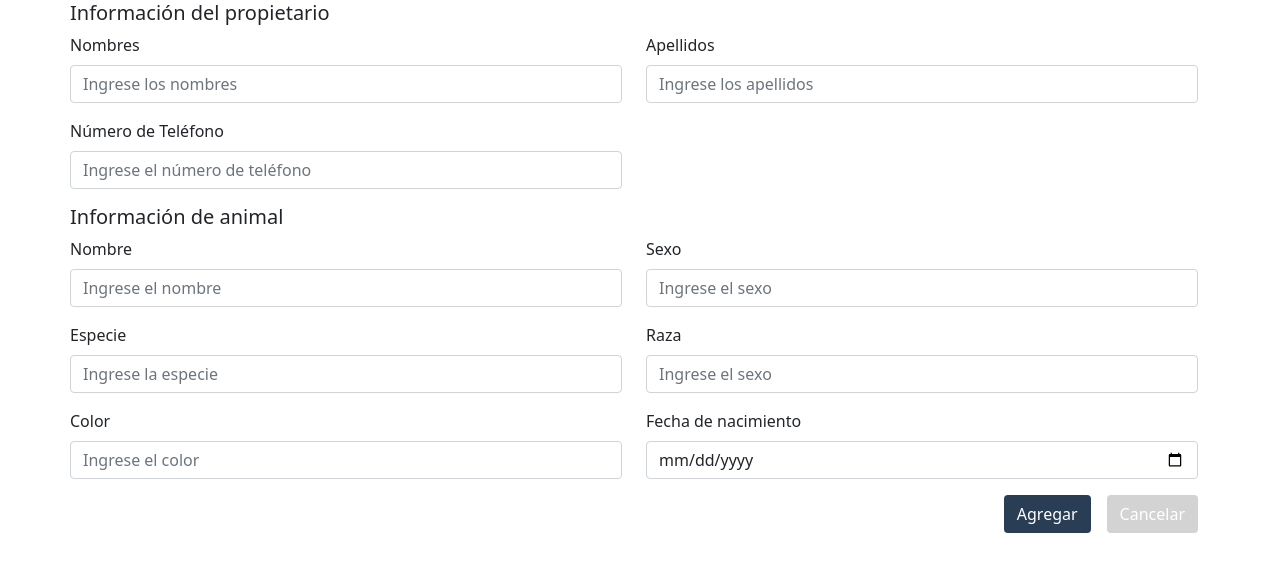
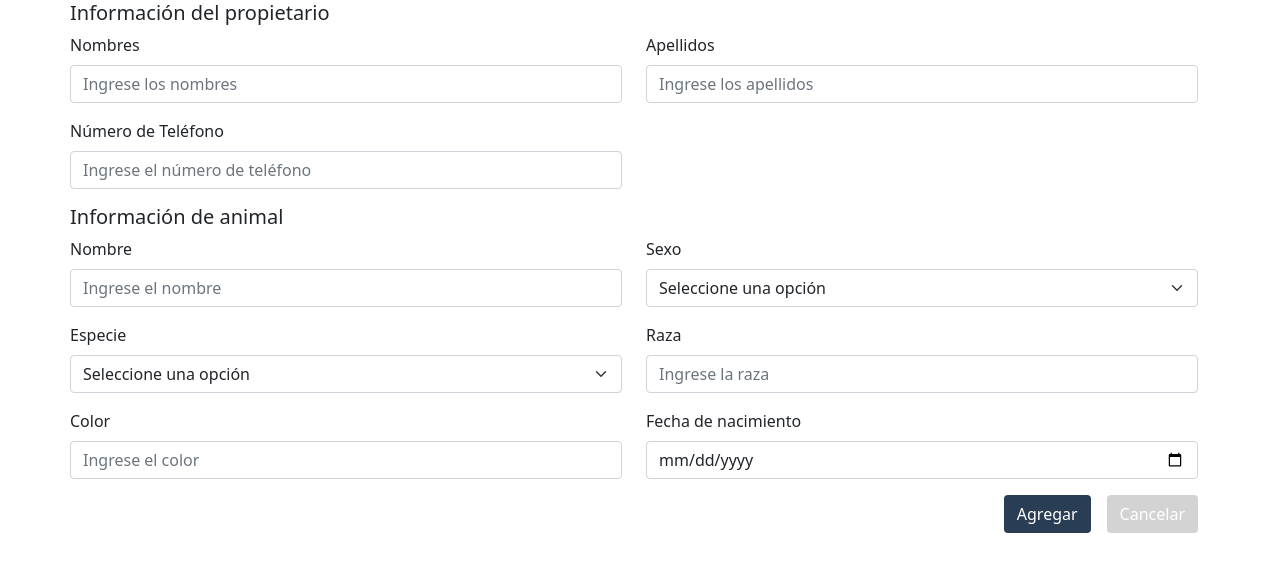
Before and after one commit to LIS-Project-2022/veterinaria, a PHP site: page /dashboard/animales/create.php in a window 1280 px wide. Shown: the part 131-703 px from the top of the page. Run offline with PHP 8.4, Linux system fonts and the light colour scheme; some libraries are stand-ins or nearby versions.

Commit message:
select de especie y sexo

```diff
--- a/app/views/animales/create.php
+++ b/app/views/animales/create.php
@@ -11,9 +11,11 @@
         <h5>Información de animal</h5>
         <?php
             Page::textInput('Nombre', 'nombre_a', isset($_POST['nombre_a']) ? $_POST['nombre_a'] : '', 'Ingrese el nombre', 'text');
-            Page::textInput('Sexo', 'sexo', isset($_POST['sexo']) ? $_POST['sexo'] : '', 'Ingrese el sexo', 'text');
-            Page::textInput('Especie', 'especie', isset($_POST['especie']) ? $_POST['especie'] : '', 'Ingrese la especie', 'text');
-            Page::textInput('Raza', 'raza', isset($_POST['raza']) ? $_POST['raza'] : '', 'Ingrese el sexo', 'text');
+            $sexos=[ [0=>"Macho", 1 =>"Macho"], [0=>"Hembra", 1 =>"Hembra"] ];
+            Page::showSelect('Sexo', 'sexo', isset($_POST['sexo']) ? $_POST['sexo'] : '', $sexos );
+            $especies=[[0=>"Felino", 1 =>"Felino"], [0=>"Canino", 1 =>"Canino"]];
+            Page::showSelect('Especie', 'especie', isset($_POST['especie']) ? $_POST['especie'] : '', $especies);
+            Page::textInput('Raza', 'raza', isset($_POST['raza']) ? $_POST['raza'] : '', 'Ingrese la raza', 'text');
             Page::textInput('Color', 'color', isset($_POST['color']) ? $_POST['color'] : '', 'Ingrese el color', 'text');
             Page::textInput('Fecha de nacimiento', 'fecha_naci', isset($_POST['fecha_naci']) ? $_POST['fecha_naci'] : '', 'Ingrese la fecha de nacimiento', 'date');
         ?>
--- a/app/views/home/index.php
+++ b/app/views/home/index.php
@@ -23,7 +23,7 @@
       <div class="row" style="justify-content: center;">
 
         <div class="col-xl-3 col-md-3 col-sm-6 col-xs-6 servicios_style">
-          <a href="../recetas"><img class="card-img-top" src="../../web/img/receta.png" alt="Recetas"></a>
+          <a href="../recetas"><img class="card-img-top" src="../../web/img/receta.png"  alt="Recetas"></a>
         </div>
 
             <div class="col-xl-3 col-md-3 col-sm-6 col-xs-6 servicios_style">
```
